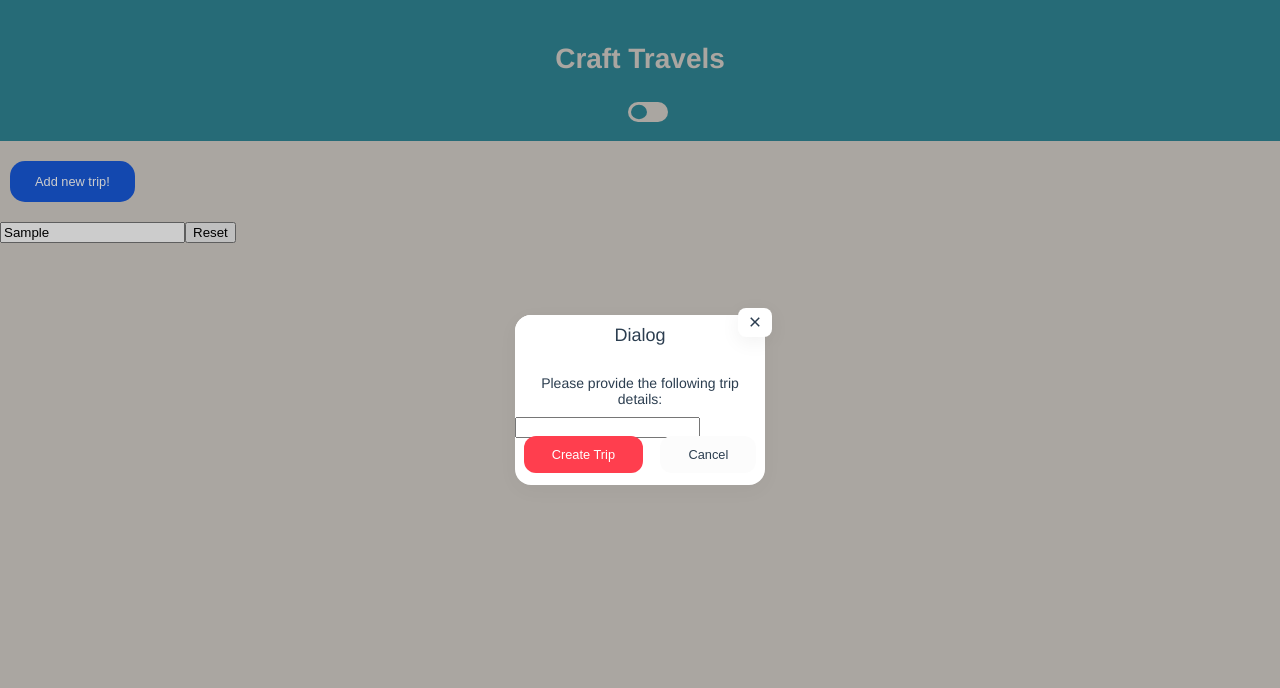
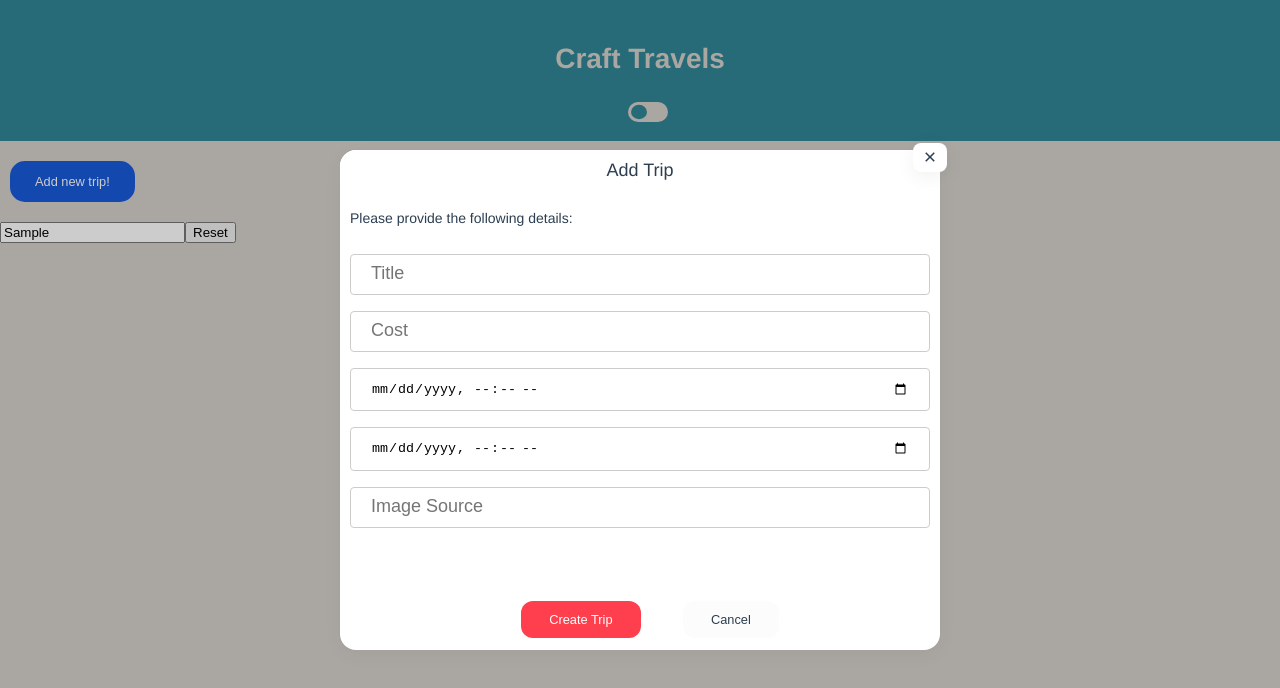
Before and after one commit to jmayheww/phase-3-project-craft-travel-frontend, a React (Create React App) app: page / in a window 1280 px wide. Both pictures are taken after typing "Sample" into the empty fields and a click on the button "Add new trip!". Shown: the top 688 px of the page. Built offline with nearby package versions, Linux system fonts and the light colour scheme; no server answers.

Commit message:
applied styling to CreateTripModal, create new functions handleChange and handleTripCreation to capture userInput in the create trip form fields and update newTrip state, relay new trip state to backend via new post to trips endpoint in application_controller.rb

```diff
--- a/src/Components/App.js
+++ b/src/Components/App.js
@@ -51,10 +51,14 @@ function App() {
     setUsers((users) => [...users, newUser]);
   }
 
+  function handleAddNewTrip(newTrip) {
+    setTrips((trips) => [...trips, newTrip]);
+  }
+
   return (
     <main ref={mainRef}>
       <Header toggleDarkMode={handleDarkModeToggle} />
-      <div className="top-bar">
+      <div>
         <ModalButton
           handleClick={handleNewTripClick}
           className={styles.primaryBtn}
@@ -81,7 +85,12 @@ function App() {
           />
         </Route>
       </Routes>
-      {isOpenTripModal && <CreateTripModal setIsOpen={setIsOpenTripModal} />}
+      {isOpenTripModal && (
+        <CreateTripModal
+          setIsOpen={setIsOpenTripModal}
+          onAddTrip={handleAddNewTrip}
+        />
+      )}
     </main>
   );
 }
--- a/src/Components/CreateTripModal.js
+++ b/src/Components/CreateTripModal.js
@@ -2,43 +2,84 @@ import React, { useState, useEffect } from "react";
 import styles from "./Modal.module.css";
 import { RiCloseLine } from "react-icons/ri";
 
-function CreateTripModal({ setIsOpen }) {
-  const [tripFormInput, setTripFormInput] = useState("");
+function CreateTripModal({ setIsOpen, onAddTrip }) {
+  const [newTrip, setNewTrip] = useState({
+    title: "",
+    budget: "",
+    start_date: "",
+    end_date: "",
+    img: "",
+  });
 
-  function handleUserInput(e) {
-    console.log(e);
+  function handleChange(e) {
+    setNewTrip({ ...newTrip, [e.target.name]: e.target.value });
   }
 
-  function handleTripCreation() {
-    console.log("test");
+  function handleTripCreation(e) {
+    e.preventDefault();
+    console.log(newTrip);
+    setIsOpen(false);
   }
 
   return (
     <>
       <div className={styles.darkBG} onClick={() => setIsOpen(false)} />
       <div className={styles.centered}>
-        <div className={styles.modal}>
+        <div className={styles.tripModal}>
           <div className={styles.modalHeader}>
-            <h5 className={styles.heading}>Dialog</h5>
+            <h5 className={styles.heading}>Add Trip</h5>
           </div>
           <button className={styles.closeBtn} onClick={() => setIsOpen(false)}>
             <RiCloseLine style={{ marginBottom: "-3px" }} />
           </button>
           <div className={styles.modalContent}>
-            Please provide the following trip details:
+            Please provide the following details:
           </div>
-          <form className="trip-form" onSubmit={handleTripCreation}>
+          <div className={styles.formContent}>
+            <form onSubmit={handleTripCreation}>
               <input
                 type="text"
-              value={tripFormInput}
-              onChange={handleUserInput}
+                name="title"
+                value={newTrip.title}
+                onChange={handleChange}
+                placeholder="Title"
+              ></input>
+              <input
+                type="number"
+                name="budget"
+                value={newTrip.budget}
+                onChange={handleChange}
+                placeholder="Cost"
+              ></input>
+              <input
+                type="datetime-local"
+                name="start_date"
+                value={newTrip.start_date}
+                onChange={handleChange}
+                placeholder="Start Date"
+              ></input>
+              <input
+                type="datetime-local"
+                name="end_date"
+                value={newTrip.end_date}
+                onChange={handleChange}
+                placeholder="End Date"
+              ></input>
+              <input
+                type="text"
+                name="img"
+                value={newTrip.img}
+                onChange={handleChange}
+                placeholder="Image Source"
               ></input>
               <div className={styles.modalActions}>
                 <div className={styles.actionsContainer}>
-                <button className={styles.deleteBtn}>Create Trip</button>
+                  <button className={styles.deleteBtn_trip} type="submit">
+                    Create Trip
+                  </button>
                   <button
                     type="button"
-                  className={styles.cancelBtn}
+                    className={styles.cancelBtn_trip}
                     onClick={() => setIsOpen(false)}
                   >
                     Cancel
@@ -48,6 +89,7 @@ function CreateTripModal({ setIsOpen }) {
             </form>
           </div>
         </div>
+      </div>
     </>
   );
 }
--- a/src/Components/Modal.module.css
+++ b/src/Components/Modal.module.css
@@ -17,8 +17,18 @@
 }
 
 .modal {
-    width: 250px;
-    height: 170px;
+    width: 300px;
+    height: 200px;
+    background: white;
+    color: white;
+    z-index: 10;
+    border-radius: 16px;
+    box-shadow: 0 5px 20px 0 rgba(0, 0, 0, 0.04);
+}
+
+.tripModal {
+    width: 600px;
+    height: 500px;
     background: white;
     color: white;
     z-index: 10;
@@ -48,7 +58,49 @@
     font-size: 14px;
     color: #2c3e50;
     text-align: center;
+    display: flex;
+    align-items: flex-start;
+    flex-direction: column;
 }
+
+.formContent {
+    /* width: 80%;
+    margin: 0 10% 16px 10%;
+    padding: 16px 0;
+    display: inline-block;
+    border: 1px solid #ccc;
+    border-radius: 4px;
+    box-sizing: border-box; */
+    padding: 10px;
+    font-size: 14px;
+    color: #2c3e50;
+    text-align: center;
+    display: flex;
+    align-items: flex-start;
+    flex-direction: column;
+
+}
+
+.field:hover {
+    background-color: rgba(255, 255, 255, 0.45);
+    box-shadow: 0px 4px 20px 0px rgba(0, 0, 0, 0.05);
+}
+
+.formContent input {
+    width: 100%;
+    padding: 12px 20px;
+    margin: 8px 0;
+    display: inline-block;
+    border: 1px solid #ccc;
+    border-radius: 4px;
+    box-sizing: border-box;
+}
+
+.formContent ::placeholder {
+    font-size: large;
+
+}
+
 
 .modalActions {
     position: absolute;
@@ -100,7 +152,27 @@
     transition: all 0.25s ease;
 }
 
+.deleteBtn_trip {
+    margin-top: 10px;
+    margin-left: 25%;
+    cursor: pointer;
+    font-weight: 500;
+    padding: 11px 28px;
+    border-radius: 12px;
+    font-size: 0.8rem;
+    border: none;
+    color: #fff;
+    background: #ff3e4e;
+    transition: all 0.25s ease;
+}
+
 .deleteBtn:hover {
+    box-shadow: 0 10px 20px -10px rgba(255, 62, 78, 0.6);
+    transform: translateY(-5px);
+    background: #ff3e4e;
+}
+
+.deleteBtn_trip:hover {
     box-shadow: 0 10px 20px -10px rgba(255, 62, 78, 0.6);
     transform: translateY(-5px);
     background: #ff3e4e;
@@ -108,6 +180,32 @@
 
 .cancelBtn {
     margin-top: 10px;
+    margin-right: 10%;
+    cursor: pointer;
+    font-weight: 500;
+    padding: 11px 28px;
+    border-radius: 12px;
+    font-size: 0.8rem;
+    border: none;
+    color: #2c3e50;
+    background: #fcfcfc;
+    transition: all 0.25s ease;
+}
+
+.cancelBtn_trip {
+    /* margin-top: 10px;
+    margin-right: 25%;
+    cursor: pointer;
+    font-weight: 500;
+    padding: 11px 28px;
+    border-radius: 12px;
+    font-size: 0.8rem;
+    border: none;
+    color: #2c3e50;
+    background: #fcfcfc;
+    transition: all 0.25s ease; */
+    margin-top: 10px;
+    margin-right: 25%;
     cursor: pointer;
     font-weight: 500;
     padding: 11px 28px;
@@ -120,6 +218,12 @@
 }
 
 .cancelBtn:hover {
+    box-shadow: none;
+    transform: none;
+    background: whitesmoke;
+}
+
+.cancelBtn_trip:hover {
     box-shadow: none;
     transform: none;
     background: whitesmoke;
--- a/src/Components/SignupModal.js
+++ b/src/Components/SignupModal.js
@@ -19,7 +19,9 @@ function SignupModal({
 
   function handleUserSignup(e) {
     e.preventDefault();
-    const existingUser = users.find((user) => user.name === userInput);
+    const existingUser = users.find(
+      (user) => user.name.toLowerCase() === userInput.toLowerCase()
+    );
     const alreadySignedup = updateUsersTrips
       .map((userTrip) => {
         return userTrip.user_id;
@@ -64,12 +66,12 @@ function SignupModal({
           </button>
           <div className={styles.modalContent}>
             Please submit name of traveler:
-          </div>
             <form className="add-traveler-form" onSubmit={handleUserSignup}>
               <input
                 type="text"
                 value={userInput}
                 onChange={handleUserInput}
+                className="user-signup"
               ></input>
               <div className={styles.modalActions}>
                 <div className={styles.actionsContainer}>
@@ -86,6 +88,7 @@ function SignupModal({
             </form>
           </div>
         </div>
+      </div>
     </>
   );
 }
```
Lines whose indentation alone changed are shown as unchanged.
